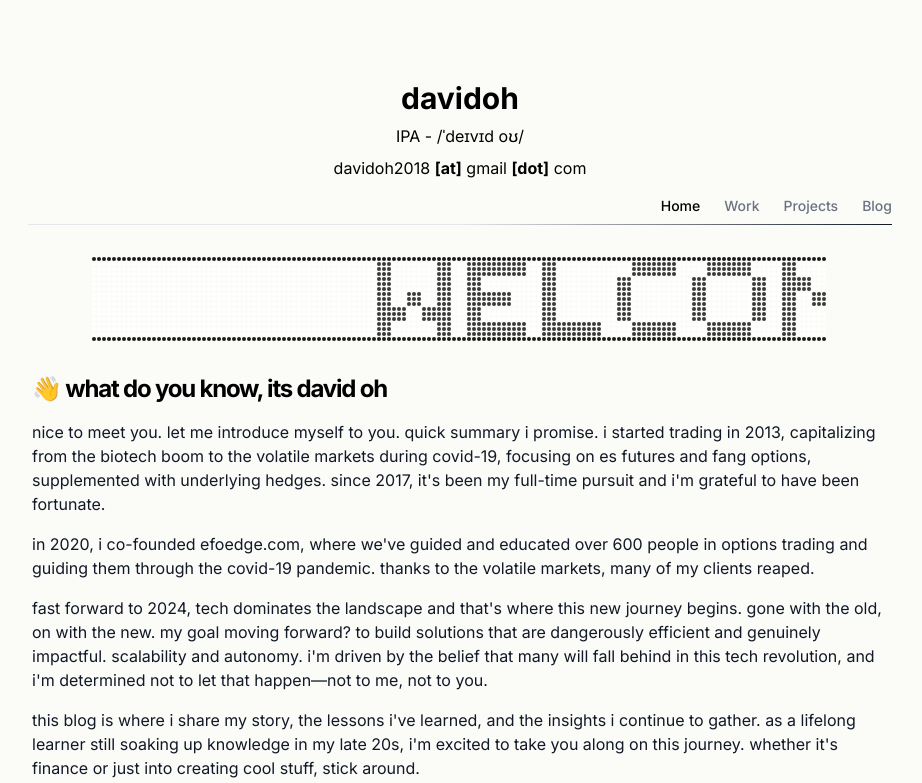
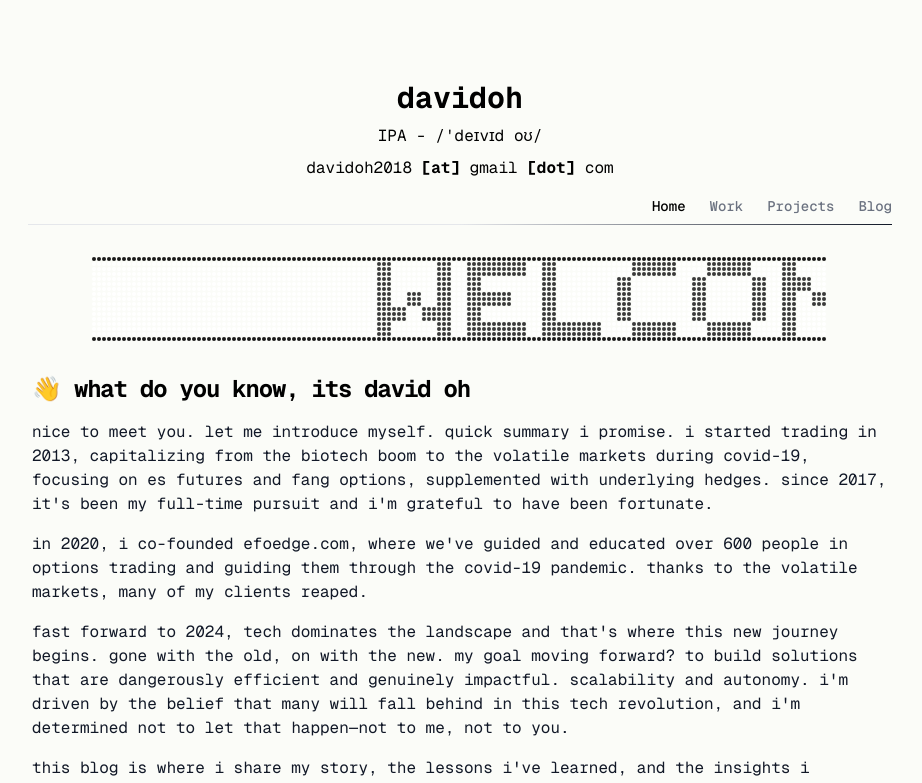
Before and after one commit to dkoh2018/itsdavidoh.com, a Next.js app: page / in a window 1280 px wide. Shown: the top 783 px of the page, without its empty margins (180-1102 px from the left). Built offline with nearby package versions, Linux system fonts and the light colour scheme.

Commit message:
thx vercel for geist font. luv it

```diff
--- a/package.json
+++ b/package.json
@@ -8,6 +8,7 @@
   "dependencies": {
     "classnames": "^2.5.1",
     "date-fns": "^3.6.0",
+    "geist": "^1.3.1",
     "gray-matter": "^4.0.3",
     "lucide-react": "^0.417.0",
     "next": "^14.2.4",
--- /dev/null
+++ b/src/app/_components/headersection.tsx
@@ -0,0 +1,18 @@
+import GradientLine from "./gradientline";
+import Navigation from "./navigation";
+
+const HeaderSection = () => {
+  return (
+    <section className="text-center mt-20 mb-8">
+      <h1 className="text-3xl font-bold">davidoh</h1>
+      <h2 className="mt-2">IPA - /ˈdeɪvɪd oʊ/</h2>
+      <h2 className="mt-2">
+        davidoh2018 <b>[at]</b> gmail <b>[dot]</b> com
+      </h2>
+      <Navigation />
+      <GradientLine />
+    </section>
+  );
+};
+
+export default HeaderSection;
--- a/src/app/globals.css
+++ b/src/app/globals.css
@@ -12,7 +12,7 @@ scrollbar-width: none; /* Firefox */
 -ms-overflow-style: none; /* IE/Edge */
 
 body {
-  font-family: "Open San s", sans-serif;
+  font-family: var(--font-geist-mono);
   font-size: 16px;
   font-weight: 400;
   line-height: 1.625;
--- a/src/app/layout.tsx
+++ b/src/app/layout.tsx
@@ -1,14 +1,8 @@
 import type { Metadata } from "next";
-import { Inter } from "next/font/google";
+import { GeistMono } from "geist/font/mono";
 import cn from "classnames";
-import Container from "./_components/container";
-import { Section } from "./_components/section";
-import GradientLine from "./_components/gradientline";
-import Navigation from "./_components/navigation";
-
+import HeaderSection from "./_components/headersection";
 import "./globals.css";
-
-const inter = Inter({ subsets: ["latin"] });
 
 export const metadata: Metadata = {
   title: `davidoh`,
@@ -22,7 +16,7 @@ export default function RootLayout({
   return (
     <html
       lang="en"
-      className="overflow-y-auto bg-darkSlate text-darkText"
+      className={`overflow-y-auto bg-darkSlate text-darkText ${GeistMono.className}`}
     >
       <head>
         <meta
@@ -30,16 +24,8 @@ export default function RootLayout({
           content="width=device-width, initial-scale=1"
         />
       </head>
-      <body className={cn(inter.className)}>
-        <section className="text-center mt-20 mb-8">
-          <h1 className="text-3xl font-bold">davidoh</h1>
-          <h2 className="mt-2">IPA - /ˈdeɪvɪd oʊ/</h2>
-          <h2 className="mt-2">
-            davidoh2018 <b>[at]</b> gmail <b>[dot]</b> com
-          </h2>
-          <Navigation />
-          <GradientLine />
-        </section>
+      <body>
+        <HeaderSection />
         <div className="flex-grow">{children}</div>
       </body>
     </html>
--- a/src/app/page.tsx
+++ b/src/app/page.tsx
@@ -15,13 +15,12 @@ export default function Index() {
       <LightBoardSection />
       <Section title="👋 what do you know, its david oh">
         <div className="mb-4">
-          nice to meet you. let me introduce myself to you. quick
-          summary i promise. i started trading in 2013, capitalizing
-          from the biotech boom to the volatile markets during
-          covid-19, focusing on es futures and fang options,
-          supplemented with underlying hedges. since 2017, it's been
-          my full-time pursuit and i'm grateful to have been
-          fortunate.
+          nice to meet you. let me introduce myself. quick summary i
+          promise. i started trading in 2013, capitalizing from the
+          biotech boom to the volatile markets during covid-19,
+          focusing on es futures and fang options, supplemented with
+          underlying hedges. since 2017, it's been my full-time
+          pursuit and i'm grateful to have been fortunate.
         </div>
         <div className="mb-4">
           in 2020, i co-founded efoedge.com, where we've guided and
--- a/tailwind.config.ts
+++ b/tailwind.config.ts
@@ -9,6 +9,9 @@ const config: Config = {
         darkText: "#9CA3AF",
         "miami-blue": "#005DAB",
       },
+      fontFamily: {
+        mono: ["var(--font-geist-mono)"],
+      },
     },
   },
   plugins: [],
```
